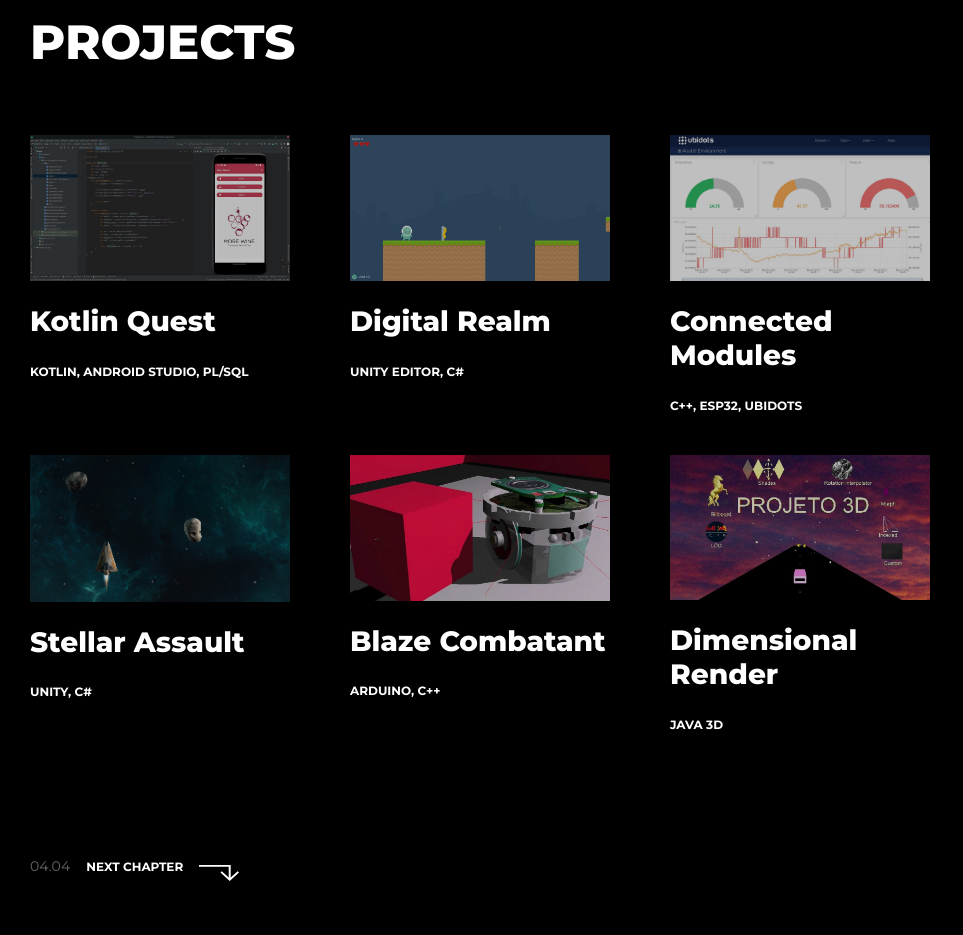
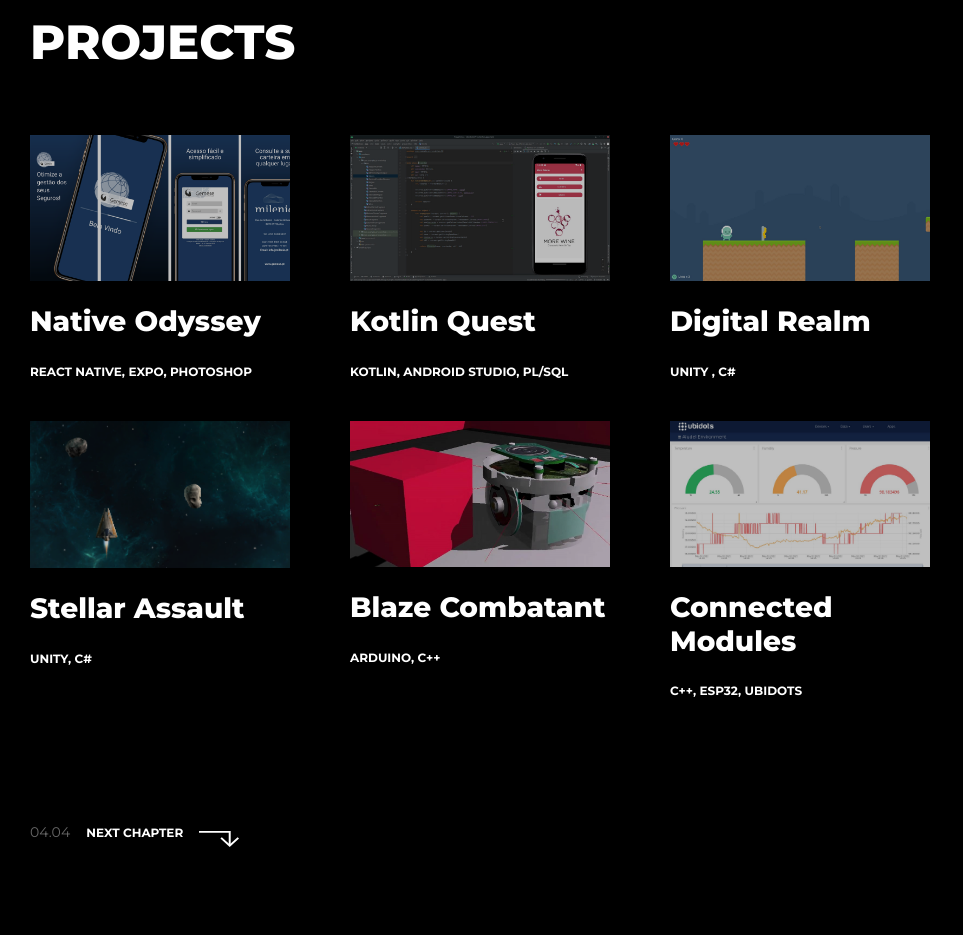
Before and after one commit to luisantoniio1998/luisantoniio1998.github.io, a plain HTML site: page index.html in a window 1280 px wide. Shown: the part 1400-2335 px from the top of the page, without its empty margins (0-963 px from the left). Drawn offline with Linux system fonts and the light colour scheme.

Commit message:
Add files via upload

```diff
--- a/index.html
+++ b/index.html
@@ -135,6 +135,15 @@
 						<div class="section-body">
 							<h2 class="section-title animation-translate-overline animation-item-1">Projects</h2>
 							<div class="row animation-translate animation-item-2">
+							<div class="col-12 col-md-4">
+									<a class="card" href="https://apps.apple.com/pt/app/gemese/id6450614842?platform=iphone">
+										<img class="card-img-top" src="assets/img/appreact.png" alt="Project 3">
+										<div class="card-body">
+											<h3 class="card-title">Native Odyssey</h3>
+											<p class="card-tags">React Native, Expo, Photoshop</p>
+										</div>
+									</a>
+								</div>
 								<div class="col-12 col-md-4">
 									<a class="card" href="https://github.com/luisantoniio1998/ProvaVinhos">
 										<img class="card-img-top" src="assets/img/android.jpg" alt="Project 1">
@@ -144,24 +153,17 @@
 										</div>
 									</a>
 								</div>
+
 								<div class="col-12 col-md-4">
 									<a class="card" href="https://github.com/luisantoniio1998/Platform2DGame">
 										<img class="card-img-top" src="assets/img/unity.jpg" alt="Project 2">
 										<div class="card-body">
 											<h3 class="card-title">Digital Realm</h3>
-											<p class="card-tags">Unity Editor, C#</p>
+											<p class="card-tags">Unity , C#</p>
 										</div>
 									</a>
 								</div>
-								<div class="col-12 col-md-4">
-									<a class="card" href="https://github.com/luisantoniio1998/ESP32">
-										<img class="card-img-top" src="assets/img/ubidots.jpg" alt="Project 3">
-										<div class="card-body">
-											<h3 class="card-title">Connected Modules</h3>
-											<p class="card-tags">C++, ESP32, Ubidots</p>
-										</div>
-									</a>
-								</div>
+
 							</div>
 							<div class="row animation-translate animation-item-2">
 								<div class="col-12 col-md-4">
@@ -182,15 +184,17 @@
 										</div>
 									</a>
 								</div>
-								<div class="col-12 col-md-4">
-									<a class="card" href="https://github.com/luisantoniio1998/GraphicsComputation3D_Java">
-										<img class="card-img-top" src="assets/img/offscreen.jpg" alt="Project 3">
+							<div class="col-12 col-md-4">
+									<a class="card" href="https://github.com/luisantoniio1998/ESP32">
+										<img class="card-img-top" src="assets/img/ubidots.jpg" alt="Project 3">
 										<div class="card-body">
-											<h3 class="card-title">Dimensional Render</h3>
-											<p class="card-tags">Java 3D</p>
+											<h3 class="card-title">Connected Modules</h3>
+											<p class="card-tags">C++, ESP32, Ubidots</p>
 										</div>
 									</a>
 								</div>
+
+
 							</div>
 						</div>
 						<div class="section-footer animation-translate animation-item-3">
```
